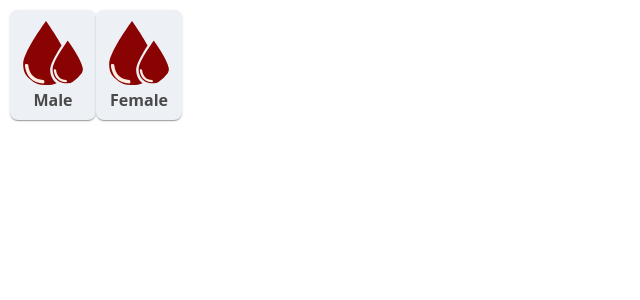
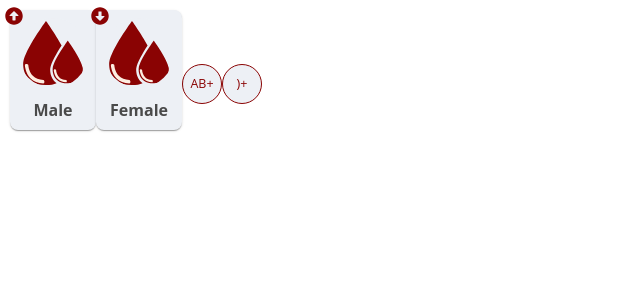
Before and after one commit to tuhinsaud4614/blood-donation, a React (Create React App) app: page / in a window 1280 px wide. Shown: the top 300 px of the page, without its empty margins (0-640 px from the left). Built offline with nearby package versions, Linux system fonts and the light colour scheme.

Commit message:
Create Circle Radio Component

```diff
--- a/src/App.js
+++ b/src/App.js
@@ -1,8 +1,9 @@
 import { useState } from "react";
 import GenderRadio from "./shared/components/radio-button/GenderRadio";
 import img from "./assets/img/blood-logo.svg";
+import CircleRadio from "./shared/components/radio-button/CircleRadio";
 // import ImagePicker from "./shared/components/image-picker/ImagePicker";
-// import { FiEye } from "react-icons/fi";
+import { FaArrowAltCircleUp, FaArrowAltCircleDown } from "react-icons/fa";
 
 // import Button from "./shared/components/button/Button";
 // import DateSlider from "./shared/components/date-slider/DateSlider";
@@ -48,6 +49,7 @@ function App() {
         changed={(e) => {
           console.log(e.target.value);
         }}
+        icon={<FaArrowAltCircleUp />}
       >
         Male
       </GenderRadio>
@@ -58,9 +60,26 @@ function App() {
         changed={(e) => {
           console.log(e.target.value);
         }}
+        icon={<FaArrowAltCircleDown />}
       >
         Female
       </GenderRadio>
+      <CircleRadio
+        name="gender"
+        changed={(e) => {
+          console.log(e.target.value);
+        }}
+      >
+        AB+
+      </CircleRadio>
+      <CircleRadio
+        name="gender"
+        changed={(e) => {
+          console.log(e.target.value);
+        }}
+      >
+        )+
+      </CircleRadio>
     </div>
   );
 }
--- /dev/null
+++ b/src/shared/components/radio-button/CircleRadio.js
@@ -0,0 +1,22 @@
+import PropTypes from "prop-types";
+
+import Avatar from "../avatar/Avatar";
+import classes from "./Radio.module.css";
+
+const CircleRadio = ({ id, name, changed, children }) => {
+  return (
+    <label className={`${classes.CircleRadio}`}>
+      <input id={id} type="radio" name={name} onChange={changed} />
+      <div className={`${classes.CircleRadioLabel}`}>{children}</div>
+    </label>
+  );
+};
+
+CircleRadio.propTypes = {
+  changed: PropTypes.func.isRequired,
+  name: PropTypes.string.isRequired,
+  id: PropTypes.string,
+  children: PropTypes.string,
+};
+
+export default CircleRadio;
--- a/src/shared/components/radio-button/GenderRadio.js
+++ b/src/shared/components/radio-button/GenderRadio.js
@@ -1,13 +1,14 @@
 import PropTypes from "prop-types";
 
 import Avatar from "../avatar/Avatar";
-import classes from "./GenderRadio.module.css";
+import classes from "./Radio.module.css";
 
-const GenderRadio = ({ id, name, changed, img, children }) => {
+const GenderRadio = ({ id, name, changed, img, icon, children }) => {
   return (
     <label className={`${classes.GenderRadio}`}>
       <input id={id} type="radio" name={name} onChange={changed} />
       <div className={`${classes.GenderRadioLabel}`}>
+        <span className={`${classes.GenderRadioLabelIcon}`}>{icon}</span>
         <Avatar src={img} alt="gender-avatar" height={70} width={70} />
         <p>{children}</p>
       </div>
@@ -20,6 +21,7 @@ GenderRadio.propTypes = {
   name: PropTypes.string.isRequired,
   id: PropTypes.string,
   img: PropTypes.string,
+  icon: PropTypes.element,
   children: PropTypes.string,
 };
 
--- a/src/shared/components/radio-button/GenderRadio.module.css
+++ /dev/null
@@ -1,39 +0,0 @@
-.GenderRadio {
-  min-height: 120px;
-  min-width: 80px;
-  cursor: pointer;
-  margin: 0;
-  /* overflow: hidden; */
-}
-
-.GenderRadio > input {
-  display: none;
-}
-
-.GenderRadioLabel {
-  height: inherit;
-  width: inherit;
-  display: flex;
-  flex-direction: column;
-  align-items: center;
-  justify-content: space-between;
-  padding: var(--pd);
-  background: var(--secondary-color);
-  border-radius: var(--border-radius);
-  transition: all 0.4s linear;
-  box-shadow: rgb(0 0 0 / 20%) 0px 2px 1px -1px,
-    rgb(0 0 0 / 14%) 0px 1px 1px 0px, rgb(0 0 0 / 12%) 0px 1px 3px 0px;
-}
-
-.GenderRadioLabel > p {
-  margin: 0;
-  font-size: 1.6rem;
-  font-weight: bold;
-  color: var(--text-color);
-  user-select: none;
-}
-
-.GenderRadio > input:checked + .GenderRadioLabel {
-  box-shadow: rgb(0 0 0 / 20%) 0px 3px 3px -2px,
-    rgb(0 0 0 / 14%) 0px 3px 4px 0px, rgb(0 0 0 / 12%) 0px 1px 8px 0px;
-}
--- /dev/null
+++ b/src/shared/components/radio-button/Radio.module.css
@@ -0,0 +1,79 @@
+.GenderRadio {
+  min-height: 120px;
+  min-width: 80px;
+  cursor: pointer;
+  margin: 0;
+}
+
+.CircleRadio {
+  min-height: 40px;
+  min-width: 40px;
+  cursor: pointer;
+  margin: 0;
+}
+
+.CircleRadio > input,
+.GenderRadio > input {
+  display: none;
+}
+
+.GenderRadioLabel,
+.CircleRadioLabel {
+  min-height: inherit;
+  min-width: inherit;
+  display: flex;
+  flex-direction: column;
+  align-items: center;
+  padding: var(--pd);
+  background: var(--secondary-color);
+  transition: all 0.3s ease-in;
+}
+
+.GenderRadioLabel {
+  position: relative;
+  justify-content: space-between;
+  border-radius: var(--border-radius);
+  box-shadow: rgb(0 0 0 / 20%) 0px 2px 1px -1px,
+    rgb(0 0 0 / 14%) 0px 1px 1px 0px, rgb(0 0 0 / 12%) 0px 1px 3px 0px;
+}
+
+.GenderRadioLabelIcon {
+  position: absolute;
+  left: -0.5rem;
+  top: -0.5rem;
+  font-size: 1.8rem;
+  line-height: 1.8rem;
+  border-radius: 1.8rem;
+  color: var(--primary-color);
+}
+
+.GenderRadioLabel > p {
+  margin: 0;
+  font-size: 1.6rem;
+  font-weight: bold;
+  color: var(--text-color);
+  user-select: none;
+}
+
+.GenderRadioLabel:hover,
+.GenderRadio > input:checked + .GenderRadioLabel {
+  box-shadow: rgb(0 0 0 / 20%) 0px 3px 3px -2px,
+    rgb(0 0 0 / 14%) 0px 3px 4px 0px, rgb(0 0 0 / 12%) 0px 1px 8px 0px;
+}
+
+.CircleRadioLabel {
+  justify-content: center;
+  border: 1px solid var(--primary-color);
+  color: var(--primary-color);
+  font-size: 1.25rem;
+  line-height: 1;
+  border-radius: 50%;
+  padding: 0 !important;
+}
+
+.CircleRadioLabel:hover,
+.CircleRadio > input:checked + .CircleRadioLabel {
+  color: var(--secondary-color);
+  background: var(--primary-color);
+  border: none;
+}
```
